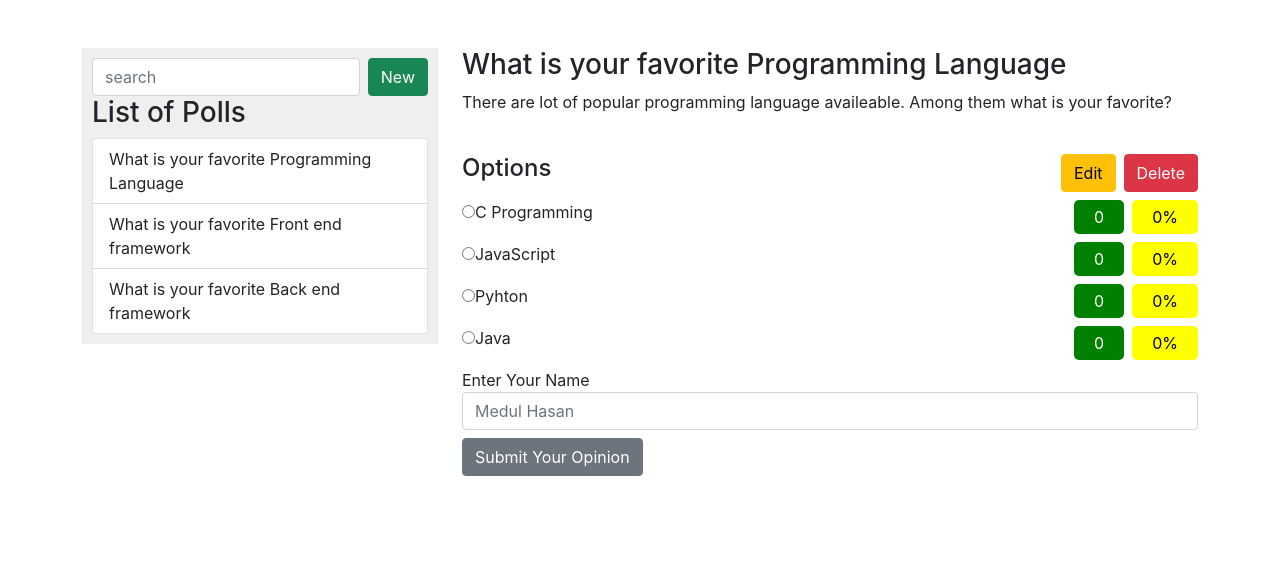
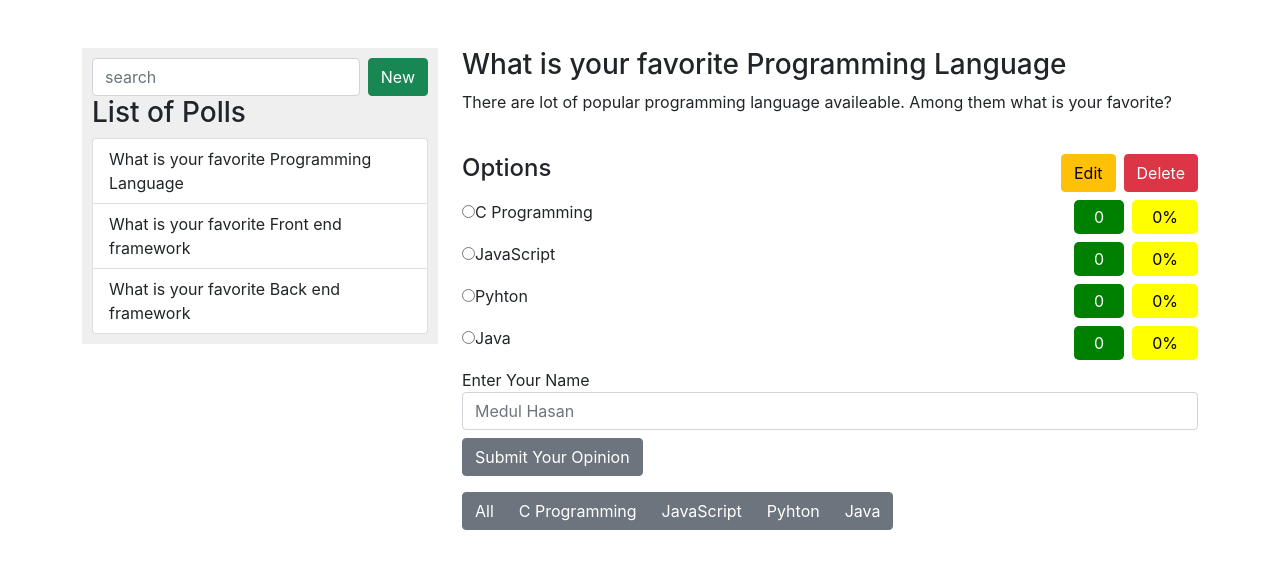
Before and after one commit to MedulHasan/smart-poll-react, a React (Create React App) app: page / in a window 1280 px wide. Both pictures are taken after a click on the item "What is your favorite Programming Language". Shown: the top 568 px of the page. Built offline with nearby package versions, Linux system fonts and the light colour scheme.

Commit message:
show opinions name

```diff
--- a/src/App.js
+++ b/src/App.js
@@ -15,6 +15,7 @@ class App extends React.Component {
         polls: [],
         selectedPoll: {},
         searchTerm: '',
+        showOpinion: [],
     };
 
     componentDidMount() {
@@ -81,6 +82,7 @@ class App extends React.Component {
     };
 
     render() {
+        // console.log('v:', this.state.polls);
         const polls = this.performSearch();
         return (
             <Container className="my-5">
@@ -96,10 +98,13 @@ class App extends React.Component {
                     </Col>
                     <Col md={8}>
                         <MainContent
+                            opinions={this.state.polls}
+                            showOpinion={this.state.showOpinion}
                             poll={this.state.selectedPoll}
                             getOpinion={this.getOpinion}
                             updatePoll={this.updatePoll}
                             deletePoll={this.deletePoll}
+                            // handleShow={this.handleShow}
                         />
                     </Col>
                 </Row>
--- a/src/components/main-content/index.jsx
+++ b/src/components/main-content/index.jsx
@@ -4,6 +4,7 @@ import React from 'react';
 import { Modal, ModalBody, ModalHeader } from 'reactstrap';
 import PollForm from '../poll-form';
 import ParticipationForm from './participate-form';
+import Opinions from './showOpinion';
 
 class MainContent extends React.Component {
     state = {
@@ -17,7 +18,8 @@ class MainContent extends React.Component {
     };
 
     render() {
-        const { poll, getOpinion, updatePoll, deletePoll } = this.props;
+        const { poll, getOpinion, updatePoll, deletePoll, opinions, handleShow, showOpinion } =
+            this.props;
         // console.log(poll);
         if (Object.keys(poll).length === 0) {
             return (
@@ -42,6 +44,7 @@ class MainContent extends React.Component {
                     toggleModal={this.toggleModal}
                     deletePoll={deletePoll}
                 />
+                <Opinions poll={poll} handleShow={handleShow} showOpinion={showOpinion} />
                 <Modal isOpen={this.state.openModal} toggle={this.toggleModal} unmountOnClose>
                     <ModalHeader toggle={this.toggleModal}>
                         Update Poll
--- /dev/null
+++ b/src/components/main-content/showOpinion.jsx
@@ -0,0 +1,58 @@
+/* eslint-disable no-param-reassign */
+/* eslint-disable no-cond-assign */
+/* eslint-disable no-constant-condition */
+/* eslint-disable prettier/prettier */
+/* eslint-disable react/no-unused-state */
+/* eslint-disable react/destructuring-assignment */
+import React from 'react';
+import { Button, ButtonGroup, ListGroup, ListGroupItem } from 'reactstrap';
+import shortid from 'shortid';
+
+class Opinions extends React.Component {
+    state = {
+        opinion: [],
+    };
+
+    handleShow = (opinionId, pollId) => {
+        // console.log(opinionId);
+        // const opinion = poll.opinions.filter((p) => p.selectedOption === opinionId);
+        // this.setState({ opinion });
+        // const match = this.props.poll.find((poll) => poll.id === pollId);
+        // console.log('p: ', match);
+        const countOpinions = this.props.poll.opinions.filter((op) => op.selectedOption === opinionId);
+        // console.log('l:', countOpinions);
+        const opinionsName = countOpinions.map((n) => n);
+        console.log(opinionsName);
+        this.setState({ opinion: opinionsName });
+    };
+
+    allShow = () => {
+        this.setState({opinion: this.props.poll.opinions})
+    }
+
+    render() {
+        const { poll, handleShow, showOpinion } = this.props;
+        const { opinion } = this.state;
+        // console.log(this.state.opinion);
+        // console.log("total: ",poll);
+        return (
+            <div>
+                <ButtonGroup className="my-3">
+                    <Button onClick={this.allShow}>All</Button>
+                    {poll.options.map((opt) => (
+                        <Button onClick={() => this.handleShow(opt.id, poll.id)} key={shortid.generate()}>
+                            {opt.value}
+                        </Button>
+                    ))}
+                </ButtonGroup>
+                <ListGroup>
+                    { opinion.map((op) => (
+                              <ListGroupItem key={shortid.generate()}>{op.name}</ListGroupItem>
+                          ))}
+                </ListGroup>
+            </div>
+        );
+    }
+}
+
+export default Opinions;
```
